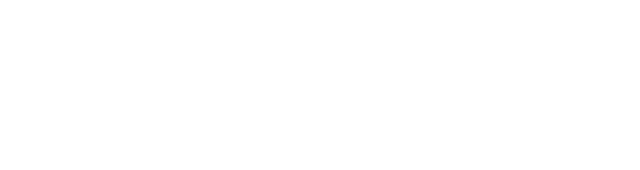
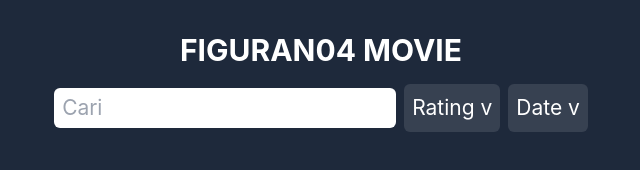
Before and after one commit to figuran04/react-movie, a plain HTML site: page index.html in a window 1280 px wide. Shown: the whole page, without its empty margins (319-959 px from the left). Drawn offline with Linux system fonts and the light colour scheme; the site is published under a folder, as on GitHub Pages, so addresses that start at the root find nothing; no server answers.

Commit message:
Update index.html

```diff
--- a/index.html
+++ b/index.html
@@ -1 +1 @@
-<!doctype html><html lang="en"><head><meta charset="utf-8"/><link rel="icon" href="/favicon.ico"/><meta name="viewport" content="width=device-width,initial-scale=1"/><meta name="theme-color" content="#000000"/><meta name="description" content="Web site created using create-react-app"/><link rel="apple-touch-icon" href="/logo192.png"/><link rel="manifest" href="/manifest.json"/><title>React App</title><script defer="defer" src="/static/js/main.27cb2682.js"></script><link href="/static/css/main.95660a53.css" rel="stylesheet"></head><body><noscript>You need to enable JavaScript to run this app.</noscript><div id="root"></div></body></html>
+<!doctype html><html lang="en"><head><meta charset="utf-8"/><link rel="icon" href="./favicon.ico"/><meta name="viewport" content="width=device-width,initial-scale=1"/><meta name="theme-color" content="#000000"/><meta name="description" content="Web site created using create-react-app"/><link rel="apple-touch-icon" href="./logo192.png"/><link rel="manifest" href="./manifest.json"/><title>React App</title><script defer="defer" src="./static/js/main.27cb2682.js"></script><link href="./static/css/main.95660a53.css" rel="stylesheet"></head><body><noscript>You need to enable JavaScript to run this app.</noscript><div id="root"></div></body></html>
```
